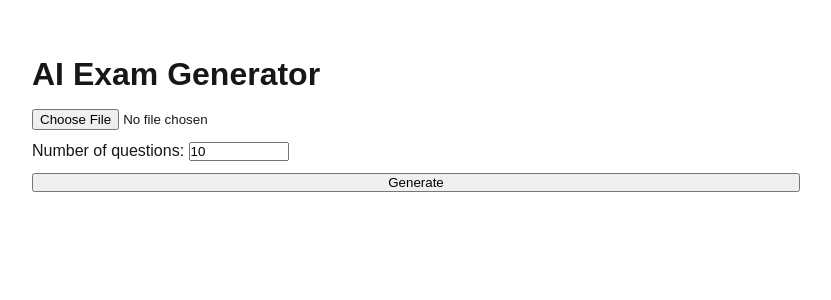
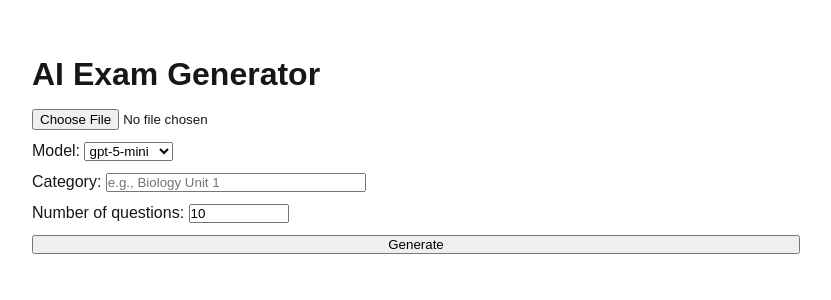
Before and after one commit to andyfreed/question-generator, a Next.js app: page / in a window 1280 px wide. Shown: the top 300 px of the page, without its empty margins (224-1055 px from the left). Built offline with nearby package versions, Linux system fonts and the light colour scheme.

Commit message:
feat(ui): model selector, category input, and CSV download (ID blank, user-provided category)

```diff
--- a/app/api/generate/route.ts
+++ b/app/api/generate/route.ts
@@ -82,6 +82,7 @@ export async function POST(req: NextRequest) {
 		const form = await req.formData();
 		const file = form.get('file') as File | null;
 		const requestedCount = Number(form.get('count') || 10);
+		const requestedModel = String(form.get('model') || '').trim();
 
 		if (!file) return NextResponse.json({ error: 'No file uploaded' }, { status: 400 });
 		if (!requestedCount || requestedCount < 1) {
@@ -122,6 +123,14 @@ export async function POST(req: NextRequest) {
 
 		const allQuestions: any[] = [];
 
+		// Allow selecting among a safe list of models; default to gpt-5-mini
+		const allowedModels = new Set([
+			'gpt-5-mini',
+			'gpt-4o-mini',
+			'o4-mini'
+		]);
+		const model = allowedModels.has(requestedModel) ? requestedModel : 'gpt-5-mini';
+
 		for (const chunk of chunks) {
 			const prompt = `
 You are an expert exam author. From the course content, generate ${perChunk} multiple-choice questions.
@@ -138,7 +147,7 @@ Course content:
 			`.trim();
 
 			const response = await openai.responses.create({
-				model: 'gpt-5-mini',
+				model,
 				input: prompt,
 				temperature: 0.3
 			});
--- a/app/page.tsx
+++ b/app/page.tsx
@@ -11,9 +11,46 @@ type Question = {
 export default function Home() {
 	const [file, setFile] = useState<File | null>(null);
 	const [count, setCount] = useState<number>(10);
+	const [model, setModel] = useState<string>('gpt-5-mini');
+	const [category, setCategory] = useState<string>('');
 	const [loading, setLoading] = useState(false);
 	const [error, setError] = useState<string | null>(null);
 	const [questions, setQuestions] = useState<Question[]>([]);
+
+	function toCsv(rows: Question[], cat: string): string {
+		const header = ['ID', 'Category', 'Question', 'A', 'B', 'C', 'D', 'Correct'];
+		const q = (s: string) => '"' + (s || '').replace(/"/g, '""') + '"';
+		const idxToLetter = (i: number) => (['A', 'B', 'C', 'D'][i] || '');
+		const lines: string[] = [header.map(q).join(',')];
+		for (const row of rows) {
+			const [a, b, c, d] = [row.options?.[0] || '', row.options?.[1] || '', row.options?.[2] || '', row.options?.[3] || ''];
+			lines.push([
+				'',
+				cat,
+				row.question || '',
+				a,
+				b,
+				c,
+				d,
+				idxToLetter(row.correctIndex)
+			].map(q).join(','));
+		}
+		return lines.join('\r\n');
+	}
+
+	function downloadCsv() {
+		if (!questions.length) return;
+		const csv = toCsv(questions, category);
+		const blob = new Blob([csv], { type: 'text/csv;charset=utf-8;' });
+		const url = URL.createObjectURL(blob);
+		const a = document.createElement('a');
+		a.href = url;
+		a.download = `questions${category ? '-' + category.replace(/[^a-z0-9_-]+/gi, '_') : ''}.csv`;
+		document.body.appendChild(a);
+		a.click();
+		document.body.removeChild(a);
+		URL.revokeObjectURL(url);
+	}
 
 	async function handleSubmit(e: React.FormEvent) {
 		e.preventDefault();
@@ -26,6 +63,7 @@ export default function Home() {
 		const form = new FormData();
 		form.append('file', file);
 		form.append('count', String(count));
+		form.append('model', model);
 
 		setLoading(true);
 		try {
@@ -50,6 +88,25 @@ export default function Home() {
 					onChange={(e) => setFile(e.target.files?.[0] || null)}
 				/>
 				<label>
+					Model:&nbsp;
+					<select value={model} onChange={(e) => setModel(e.target.value)}>
+						<option value="gpt-5-mini">gpt-5-mini</option>
+						<option value="gpt-4o-mini">gpt-4o-mini</option>
+						<option value="o4-mini">o4-mini</option>
+					</select>
+				</label>
+				<label>
+					Category:&nbsp;
+					<input
+						type="text"
+						placeholder="e.g., Biology Unit 1"
+						value={category}
+						onChange={(e) => setCategory(e.target.value)}
+						required
+						style={{ width: 260 }}
+					/>
+				</label>
+				<label>
 					Number of questions:&nbsp;
 					<input
 						type="number"
@@ -69,6 +126,9 @@ export default function Home() {
 			{questions.length > 0 && (
 				<section style={{ marginTop: 24 }}>
 					<h2>Questions</h2>
+					<div style={{ margin: '8px 0 16px' }}>
+						<button onClick={downloadCsv}>Download CSV</button>
+					</div>
 					<ol style={{ paddingLeft: 20 }}>
 						{questions.map((q, idx) => (
 							<li key={idx} style={{ marginBottom: 16 }}>
```
